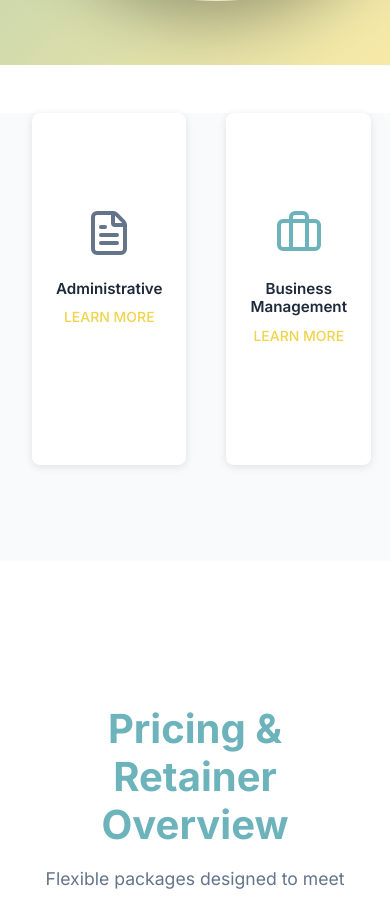
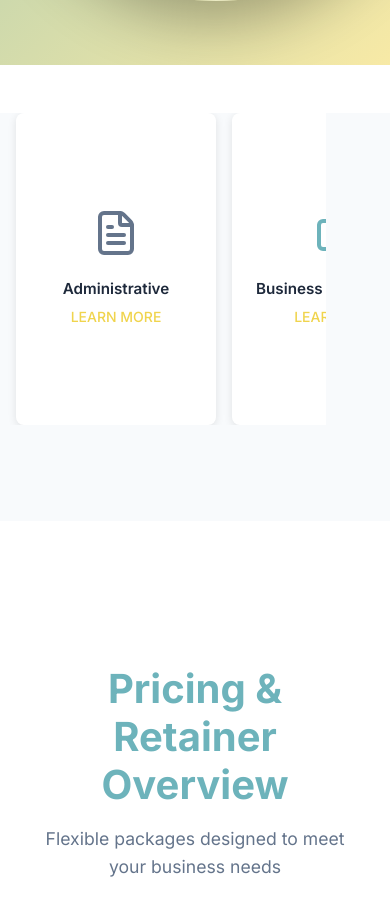
Before and after one commit to TeamPaintbrush/essential-business-solutions, a Next.js app: page /essential-business-solutions/ in a window 390 px wide. Shown: the part 1320-2217 px from the top of the page. Built offline with nearby package versions, Linux system fonts and the light colour scheme.

Commit message:
Add horizontal scrolling to Services Grid on mobile only

```diff
--- a/app/globals.css
+++ b/app/globals.css
@@ -237,6 +237,28 @@ section {
   margin-bottom: 3rem;
 }
 
+.services-grid-container {
+  width: 100%;
+  padding: 0;
+}
+
+.services-grid {
+  display: grid;
+  grid-template-columns: repeat(6, 1fr);
+  gap: 2.5rem;
+}
+
+.services-grid-container {
+  width: 100%;
+  padding: 0;
+}
+
+.services-grid {
+  display: grid;
+  grid-template-columns: repeat(6, 1fr);
+  gap: 2.5rem;
+}
+
 .service-card-hover:hover {
   transform: translateY(-4px);
   box-shadow: 0 8px 16px rgba(0, 0, 0, 0.15) !important;
@@ -386,6 +408,25 @@ a:focus-visible, button:focus-visible, input:focus-visible, select:focus-visible
     min-width: 48px;
   }
 
+  /* Services Grid - Horizontal Scroll on Mobile */
+  .services-grid-container {
+    overflow-x: auto;
+    -webkit-overflow-scrolling: touch;
+    padding: 0 1rem;
+    margin: 0 -2rem;
+  }
+
+  .services-grid {
+    display: flex;
+    gap: 1rem;
+    width: max-content;
+  }
+
+  .services-grid > a {
+    min-width: 200px;
+    flex-shrink: 0;
+  }
+
   /* Stack form inputs */
   .form-group input,
   .form-group select,
--- a/app/page.tsx
+++ b/app/page.tsx
@@ -143,12 +143,8 @@ export default function Home() {
 
       {/* Services Grid */}
       <section style={{ padding: '0rem 2rem 6rem 2rem', backgroundColor: '#f8fafc' }}>
-        <div style={{ width: '100%', padding: '0 0rem' }}>
-          <div style={{
-            display: 'grid',
-            gridTemplateColumns: 'repeat(6, 1fr)',
-            gap: '2.5rem'
-          }}>
+        <div className="services-grid-container">
+          <div className="services-grid">
             {[
               { icon: FileText, title: 'Administrative', color: '#64748b' },
               { icon: Briefcase, title: 'Business Management', color: '#6db3bb' },
```
